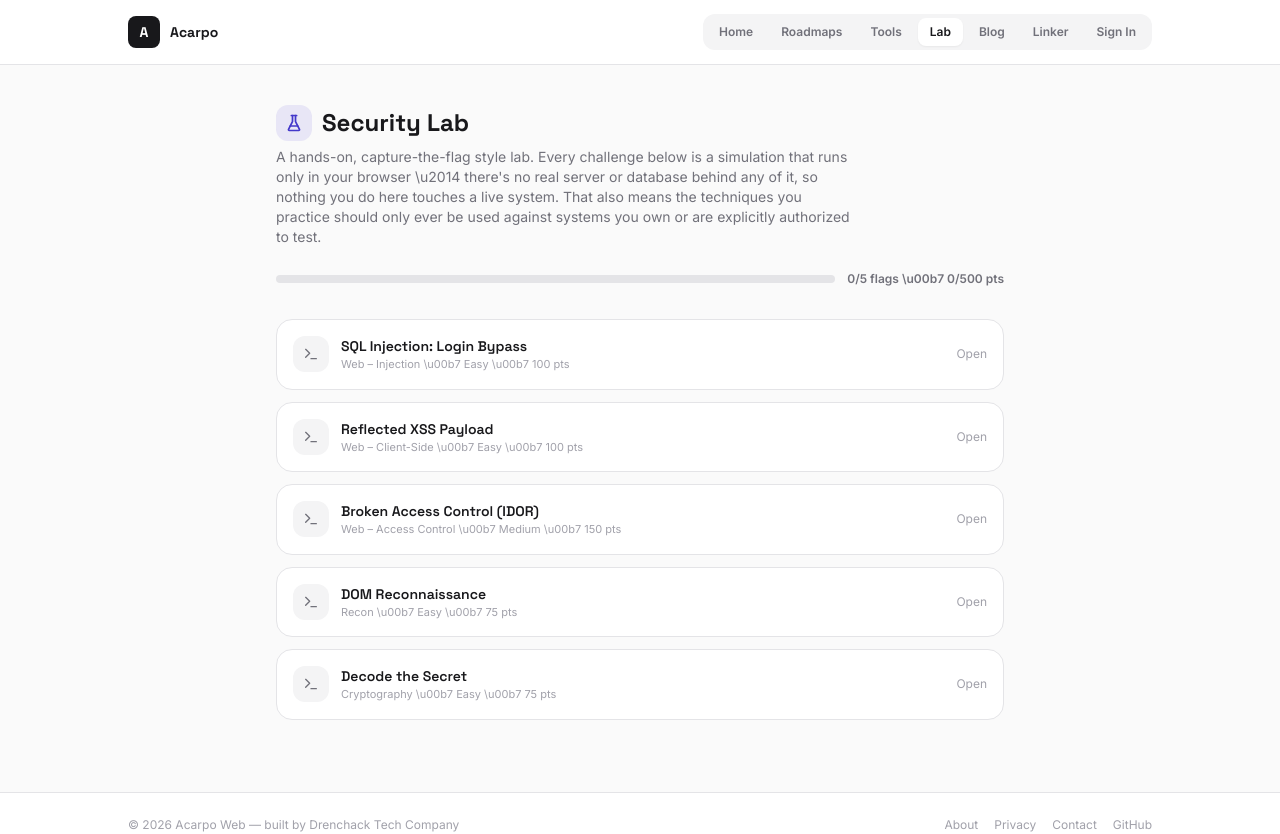
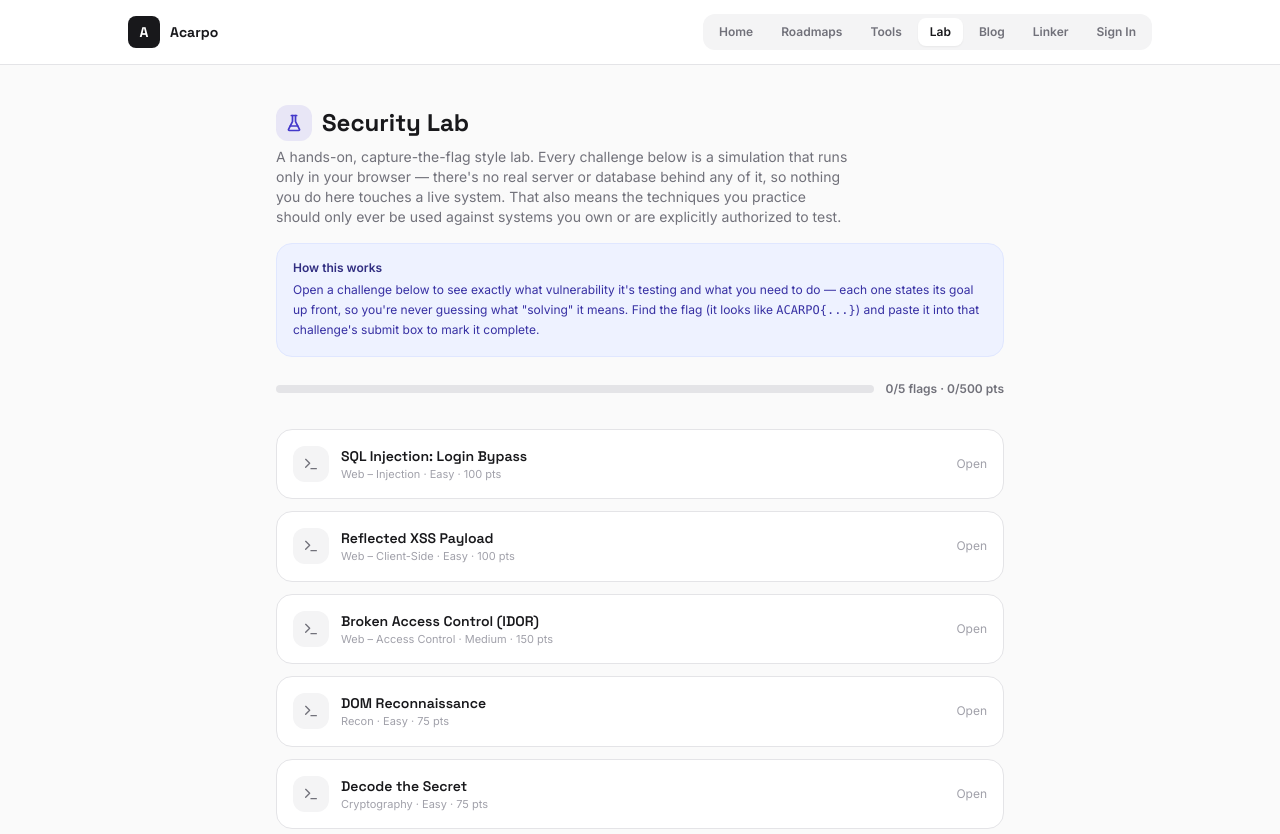
Before and after one commit to Philemon12421/Acarpo-by-Philemon, a React (Vite) app: page /lab in a window 1280 px wide. Shown: the top 834 px of the page. Built offline with nearby package versions, Linux system fonts and the light colour scheme.

Commit message:
Fix punctuation and formatting in LabPage.jsx

```diff
--- a/src/LabPage.jsx
+++ b/src/LabPage.jsx
@@ -5,7 +5,7 @@ import { FlaskConical, Check, Terminal, Trophy } from 'lucide-react';
 // Acarpo Security Lab
 // Every challenge here is a self-contained simulation that runs entirely in
 // the visitor's own browser tab. There is no real backend, no real database,
-// and no network request involved in "solving" anything \u2014 solving a
+// and no network request involved in "solving" anything — solving a
 // challenge means recognizing a pattern (a SQLi bypass string, an XSS payload
 // shape, an IDOR parameter, etc.) and submitting the resulting flag. Nothing
 // here can be pointed at another system; it only demonstrates the concept
@@ -38,7 +38,7 @@ function FlagSubmit({ solved, onCheck, placeholder = 'ACARPO{...}' }) {
           Submit
         </button>
       </div>
-      {wrong && <p className="text-[11px] text-red-500 mt-1.5">Not quite \u2014 keep looking.</p>}
+      {wrong && <p className="text-[11px] text-red-500 mt-1.5">Not quite — keep looking.</p>}
     </div>
   );
 }
@@ -93,7 +93,7 @@ function XssChallenge({ onSolve, solved }) {
       <p className="text-xs text-zinc-500 mb-3">
         This mock "search" reflects whatever you type back onto the page (simulated, not actually
         rendered as live HTML here). Craft an input that would execute as script in a real
-        unescaped reflection \u2014 recognizing the shape of the payload is what matters.
+        unescaped reflection — recognizing the shape of the payload is what matters.
       </p>
       <input
         value={q}
@@ -150,7 +150,7 @@ function ReconChallenge({ onSolve, solved }) {
     <div>
       <p className="text-xs text-zinc-500 mb-3">
         A flag is hidden in this page's DOM in an element that isn't visually shown. Open your
-        browser's DevTools (F12 or right-click \u2192 Inspect) and look through the elements inside
+        browser's DevTools (F12 or right-click → Inspect) and look through the elements inside
         this card.
       </p>
       <div style={{ display: 'none' }} data-flag="ACARPO{d0m_1nsp3ct10n_101}">
@@ -182,15 +182,25 @@ function DecodeChallenge({ onSolve, solved }) {
 }
 
 const CHALLENGES = [
-  { id: 'sqli', title: 'SQL Injection: Login Bypass', category: 'Web \u2013 Injection', diff: 'Easy',
+  { id: 'sqli', title: 'SQL Injection: Login Bypass', category: 'Web – Injection', diff: 'Easy',
+    vulnerability: 'SQL Injection',
+    objective: 'Log in as a user without knowing a valid password, by making the underlying query always evaluate as true.',
     flag: 'ACARPO{sql_1nj3ct10n_byp4ss}', Comp: SqliChallenge, points: 100 },
-  { id: 'xss', title: 'Reflected XSS Payload', category: 'Web \u2013 Client-Side', diff: 'Easy',
+  { id: 'xss', title: 'Reflected XSS Payload', category: 'Web – Client-Side', diff: 'Easy',
+    vulnerability: 'Cross-Site Scripting (XSS)',
+    objective: 'Enter a value in the search box shaped like a real XSS payload — something that would execute as script if this page reflected it unescaped.',
     flag: 'ACARPO{xss_r3fl3ct3d}', Comp: XssChallenge, points: 100 },
-  { id: 'idor', title: 'Broken Access Control (IDOR)', category: 'Web \u2013 Access Control', diff: 'Medium',
+  { id: 'idor', title: 'Broken Access Control (IDOR)', category: 'Web – Access Control', diff: 'Medium',
+    vulnerability: 'Insecure Direct Object Reference (IDOR)',
+    objective: "You're account #2. View the data belonging to account #1 by changing the id parameter, with no other authorization check in place.",
     flag: 'ACARPO{1d0r_broken_acc3ss}', Comp: IdorChallenge, points: 150 },
   { id: 'recon', title: 'DOM Reconnaissance', category: 'Recon', diff: 'Easy',
+    vulnerability: 'Information Disclosure',
+    objective: 'Use your browser\u2019s DevTools to inspect this page\u2019s DOM and find a flag sitting in an element that isn\u2019t visually displayed.',
     flag: 'ACARPO{d0m_1nsp3ct10n_101}', Comp: ReconChallenge, points: 75 },
   { id: 'decode', title: 'Decode the Secret', category: 'Cryptography', diff: 'Easy',
+    vulnerability: 'Weak Encoding (mistaken for encryption)',
+    objective: 'Decode a Base64 string to recover the plaintext flag hidden inside it.',
     flag: 'ACARPO{b4s3_64_1s_n0t_3ncrypt10n}', Comp: DecodeChallenge, points: 75 },
 ];
 
@@ -214,13 +224,21 @@ function ChallengeCard({ challenge, solved, onSolve }) {
           </div>
           <div>
             <h3 className="af-display font-semibold text-sm text-zinc-900">{challenge.title}</h3>
-            <p className="text-[11px] text-zinc-400">{challenge.category} \u00b7 {challenge.diff} \u00b7 {challenge.points} pts</p>
+            <p className="text-[11px] text-zinc-400">{challenge.category} · {challenge.diff} · {challenge.points} pts</p>
           </div>
         </div>
         <span className="text-xs text-zinc-400">{open ? 'Hide' : 'Open'}</span>
       </button>
       {open && (
         <div className="px-4 pb-4 border-t border-zinc-100 pt-4">
+          <div className="bg-zinc-50 border border-zinc-200 rounded-xl p-3 mb-4">
+            <p className="text-[10px] font-bold uppercase tracking-wide text-indigo-600 mb-1">
+              Testing: {challenge.vulnerability}
+            </p>
+            <p className="text-xs text-zinc-600 leading-relaxed">
+              <span className="font-semibold text-zinc-800">Objective — </span>{challenge.objective}
+            </p>
+          </div>
           <Comp onSolve={markSolved} solved={solved} />
           <div className="mt-3 pt-3 border-t border-zinc-100">
             <FlagSubmit solved={solved} onCheck={checkFlag} />
@@ -250,17 +268,26 @@ export default function LabPage() {
       </div>
       <p className="text-sm text-zinc-500 mb-2 max-w-xl">
         A hands-on, capture-the-flag style lab. Every challenge below is a simulation that runs
-        only in your browser \u2014 there's no real server or database behind any of it, so nothing
+        only in your browser — there's no real server or database behind any of it, so nothing
         you do here touches a live system. That also means the techniques you practice should
         only ever be used against systems you own or are explicitly authorized to test.
       </p>
+      <div className="bg-indigo-50 border border-indigo-100 rounded-2xl p-4 mb-6 mt-4">
+        <p className="text-xs font-semibold text-indigo-900 mb-1">How this works</p>
+        <p className="text-xs text-indigo-800 leading-relaxed">
+          Open a challenge below to see exactly what vulnerability it's testing and what you need
+          to do — each one states its goal up front, so you're never guessing what "solving" it
+          means. Find the flag (it looks like <code className="font-mono">ACARPO&#123;...&#125;</code>) and paste it into that
+          challenge's submit box to mark it complete.
+        </p>
+      </div>
 
       <div className="flex items-center gap-3 mt-6 mb-8">
         <div className="flex-1 h-2 rounded-full bg-zinc-200 overflow-hidden">
           <div className="h-full rounded-full bg-indigo-600 transition-all duration-700" style={{ width: `${pct}%` }} />
         </div>
         <span className="text-xs font-semibold text-zinc-500 shrink-0">
-          {solvedIds.length}/{CHALLENGES.length} flags \u00b7 {earnedPoints}/{totalPoints} pts
+          {solvedIds.length}/{CHALLENGES.length} flags · {earnedPoints}/{totalPoints} pts
         </span>
       </div>
 
```
